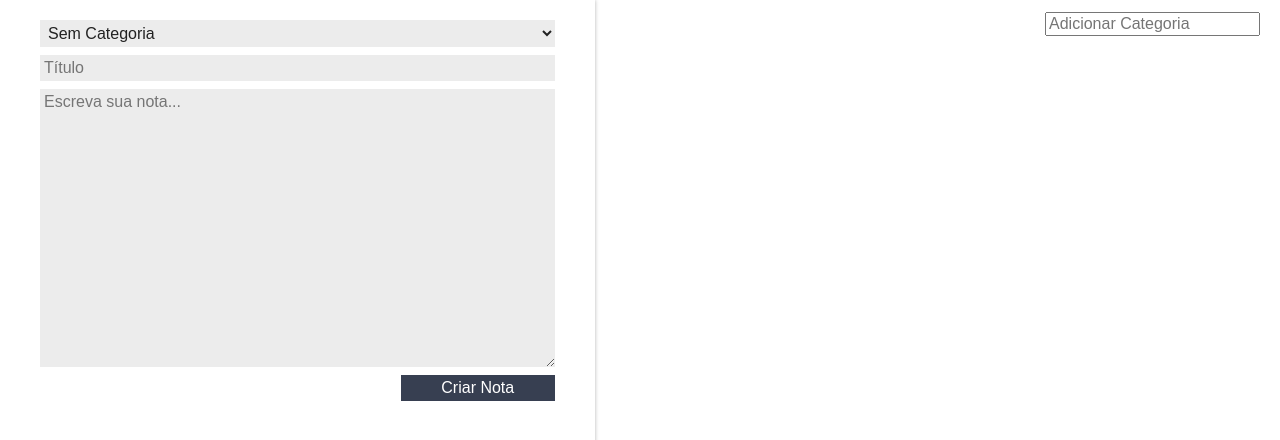
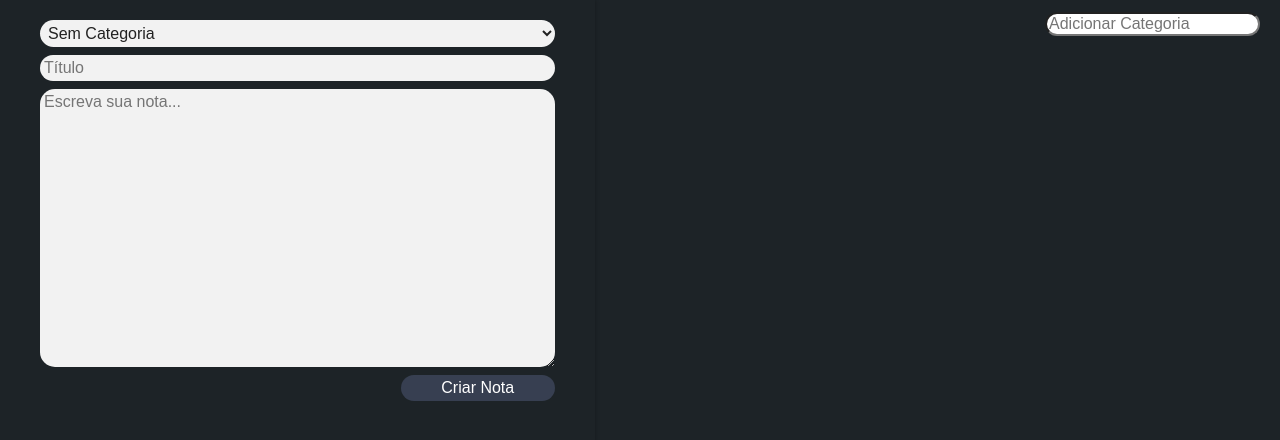
Before and after one commit to Italobgg/NotesPage, a React (Create React App) app: page / in a window 1280 px wide. Shown: the top 440 px of the page. Built offline with nearby package versions, Linux system fonts and the light colour scheme; the HTML template or start-up script is replaced by a standard one.

Commit message:
mudança de cores

```diff
--- a/src/assets/App.css
+++ b/src/assets/App.css
@@ -1,3 +1,7 @@
+body{
+  background-color: #1D2327
+}
+
 .conteudo {
   display: flex;
 }
@@ -8,7 +12,7 @@
 :root {
   --primaria: #58a4b0;
   --secundaria: #373f51;
-  --secundaria-ativa: #cccccc;
-  --fundo: #ffffff;
-  --fundo-detalhes: #ececec;
+  --secundaria-ativa: #535557;
+  --fundo: #1D2327;
+  --fundo-detalhes: #f2f2f2;
 }
--- a/src/components/CardNota/estilo.css
+++ b/src/components/CardNota/estilo.css
@@ -4,7 +4,7 @@
   align-items: flex-start;
   justify-content: space-between;
   background-color: var(--fundo-detalhes);
-  border-radius: 4px;
+  border-radius: 15px;
   flex-wrap: wrap;
   box-shadow: 0 0 4px rgba(0, 0, 0, 0.3);
   padding: 16px;
--- a/src/components/FormularioCadastro/estilo.css
+++ b/src/components/FormularioCadastro/estilo.css
@@ -1,4 +1,5 @@
 .form-cadastro {
+
   flex-grow: 2;
   box-shadow: 0 0 4px rgba(0, 0, 0, 0.3);
   z-index: 1;
@@ -8,6 +9,8 @@
   padding: 12px 40px;
 }
 .form-cadastro_input {
+  border-radius: 15px;
+
   margin-top: 8px;
   padding: 4px;
   border: none;
@@ -17,6 +20,7 @@
 }
 
 .form-cadastro_submit {
+  border-radius: 15px;
   align-self: flex-end;
   width: 30%;
   background-color: var(--secundaria);
@@ -26,4 +30,5 @@
 
 .form-cadastro_submit:active {
   background-color: var(--secundaria-ativa);
+
 }
--- a/src/components/ListaDeCategorias/estilo.css
+++ b/src/components/ListaDeCategorias/estilo.css
@@ -18,4 +18,5 @@
 }
 .lista-categorias_input{
     margin-right: 20px;
+    border-radius: 15px;
 }
```
